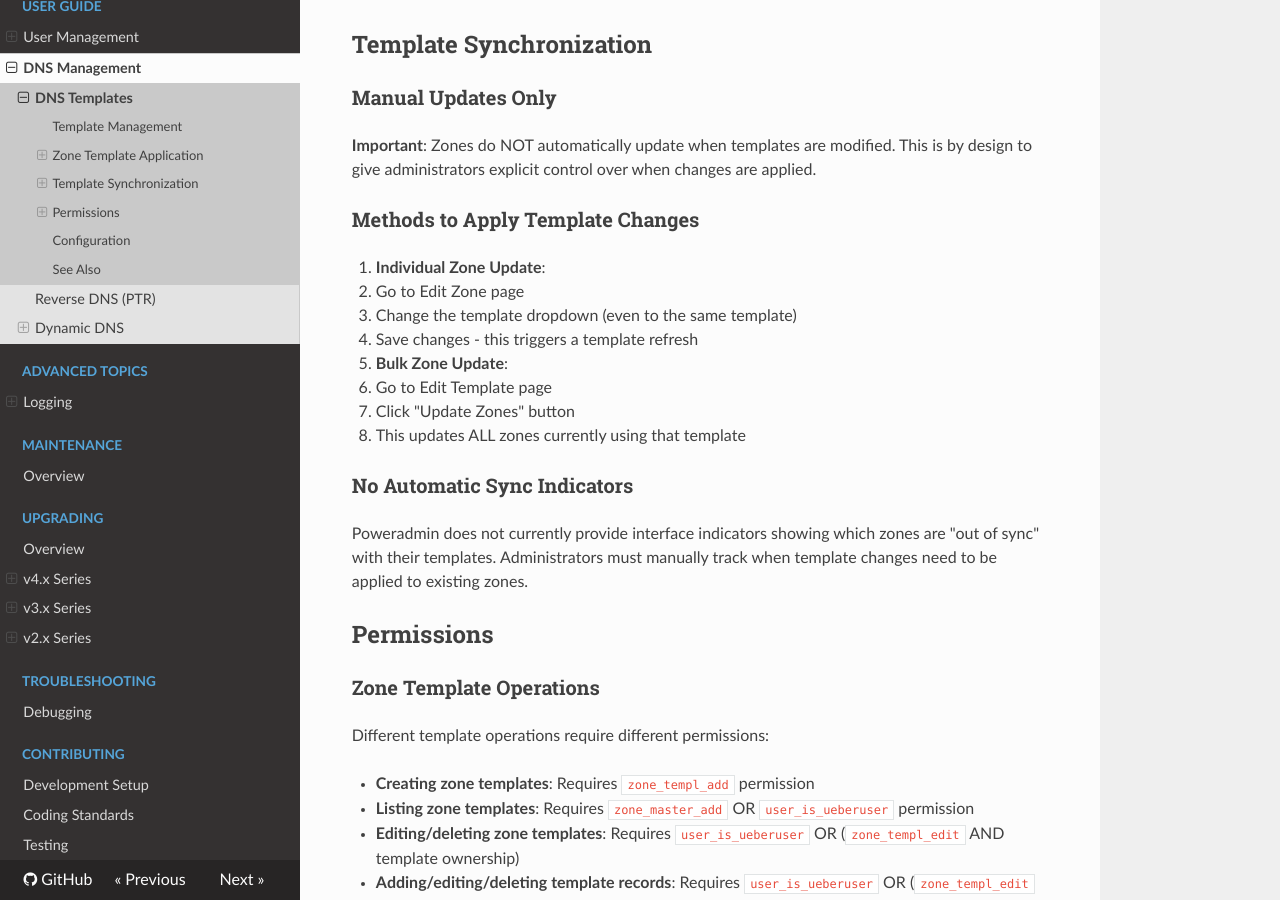
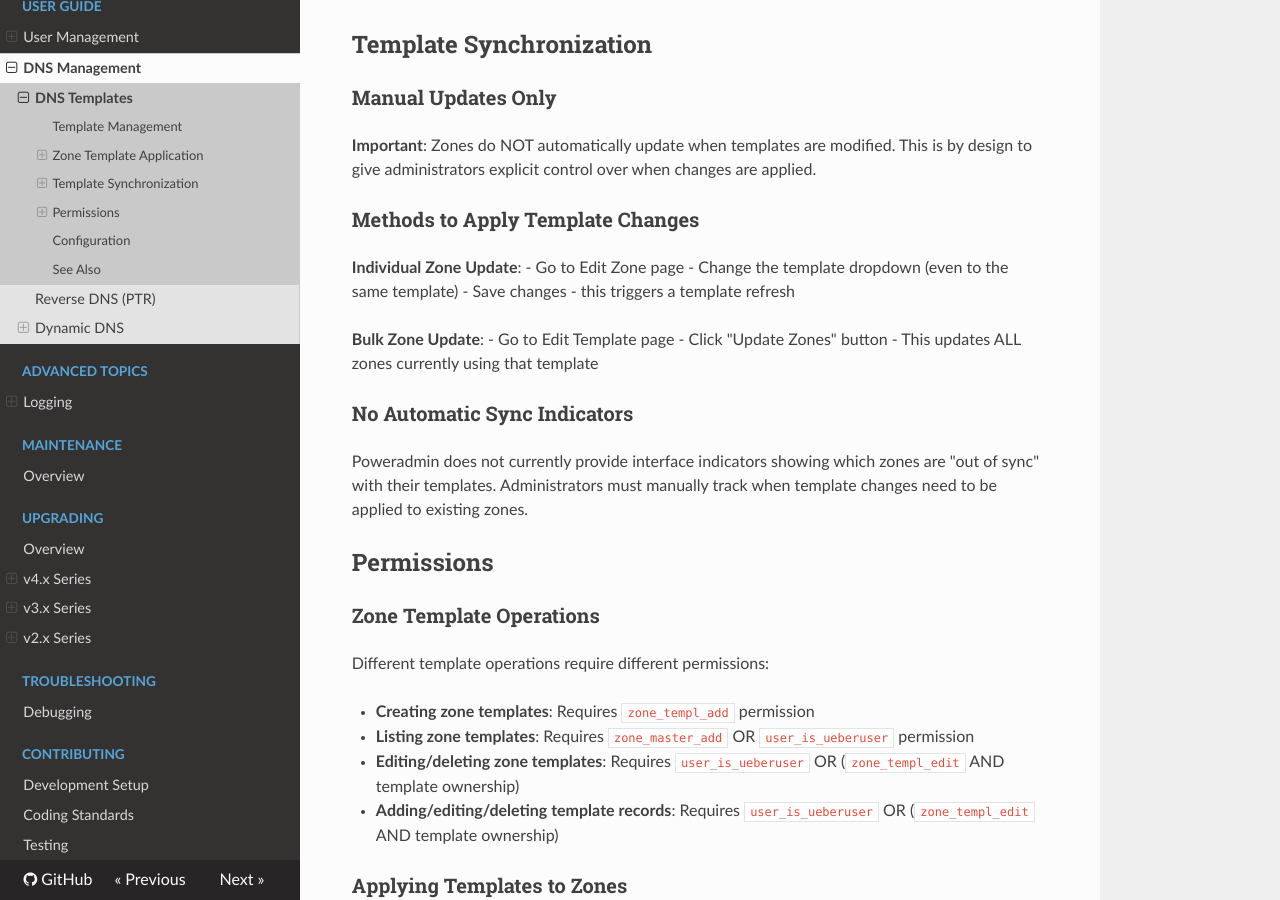
Before and after one commit to poweradmin/poweradmin-docs, an MkDocs documentation site: the page built from docs/user-guide/dns-templates.md, in a window 1280 px wide and 900 px high, scrolled down 1166 px. Built offline with MkDocs 1.6.1, drawn with Linux system fonts in a browser that asks for light colours; nearby versions of some CDN libraries; part of the change alters nothing that is shown.

```diff
--- a/docs/user-guide/dns-templates.md
+++ b/docs/user-guide/dns-templates.md
@@ -40,12 +40,12 @@ Poweradmin maintains a database table (`records_zone_templ`) that tracks which D
 
 ### Methods to Apply Template Changes
 
-1. **Individual Zone Update**:
+**Individual Zone Update**:
    - Go to Edit Zone page
    - Change the template dropdown (even to the same template)
    - Save changes - this triggers a template refresh
 
-2. **Bulk Zone Update**:
+**Bulk Zone Update**:
    - Go to Edit Template page
    - Click "Update Zones" button
    - This updates ALL zones currently using that template
```
